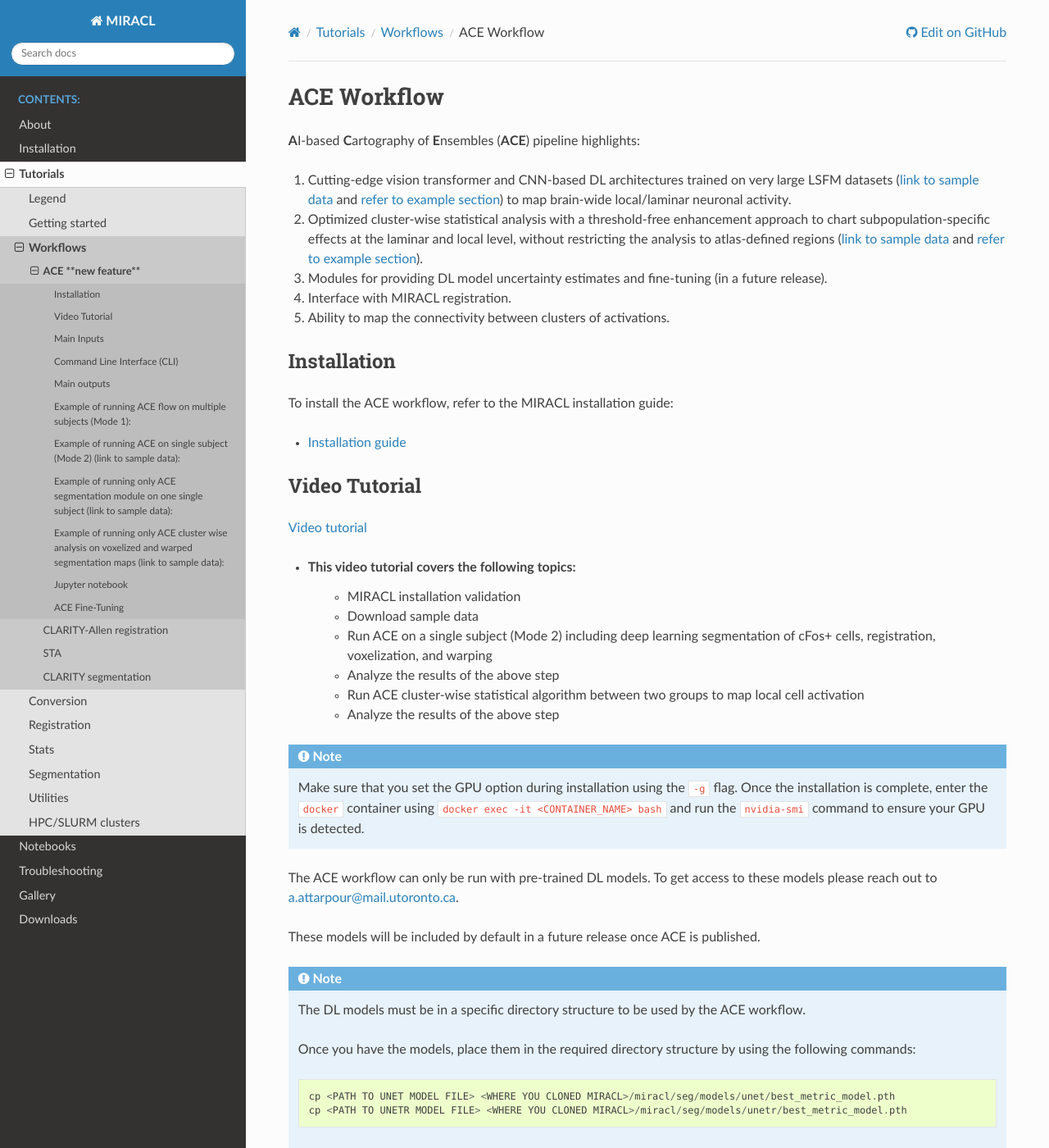
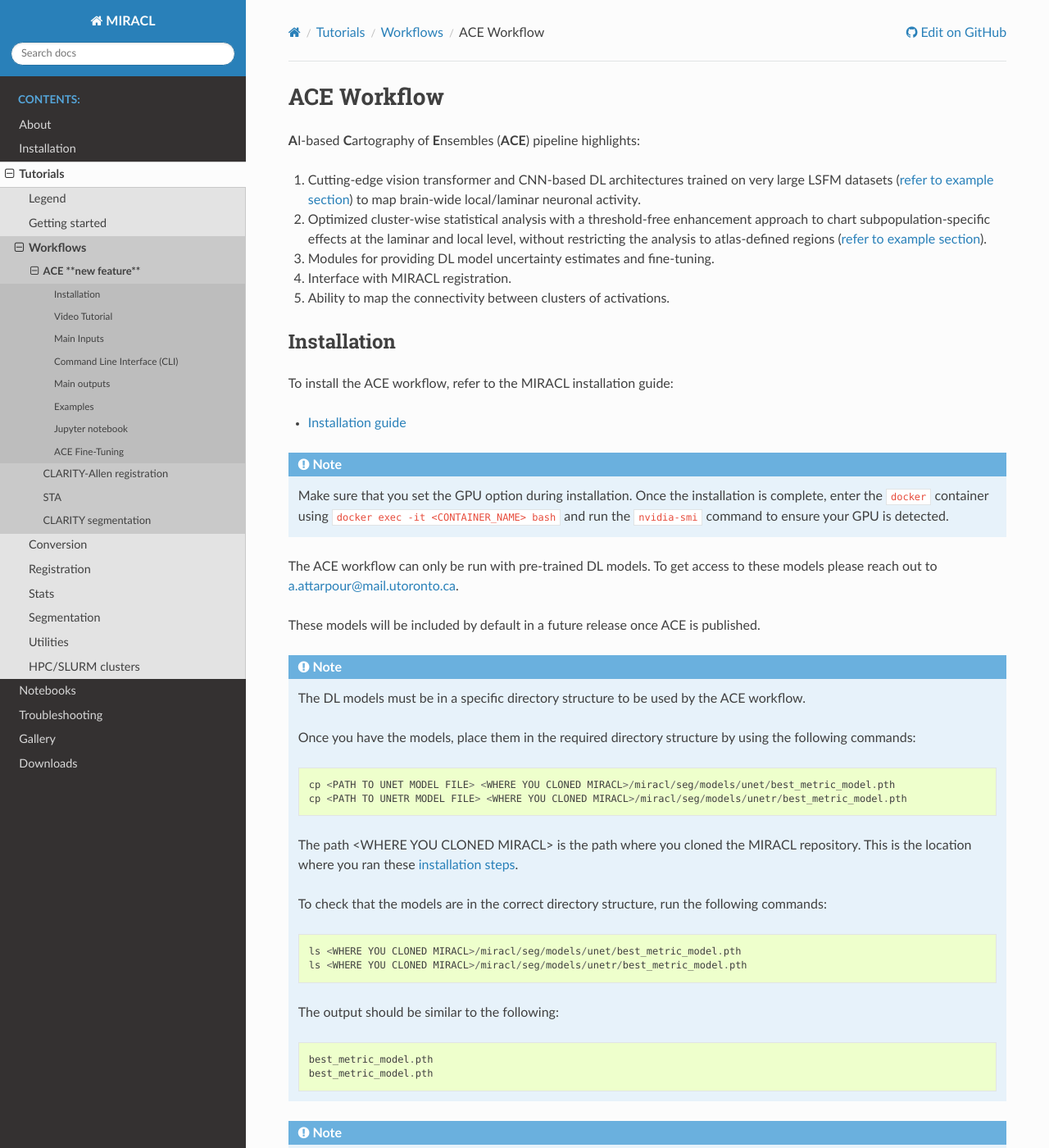
Before and after one commit to AICONSlab/MIRACL, a Sphinx documentation site: the page built from docs/tutorials/workflows/ace_flow/ace_flow.rst, in a window 1280 px wide and 1400 px high. Shown: the whole window at 82% size. Built offline with Sphinx 7.4.7 and the Read the Docs theme 3.1.0, drawn with Linux system fonts in a browser that asks for light colours; some of the changed text lies outside the part shown.

Commit message:
[feat] improve ACE documentation

```diff
--- a/docs/tutorials/workflows/ace_flow/ace_flow.rst
+++ b/docs/tutorials/workflows/ace_flow/ace_flow.rst
@@ -4,14 +4,13 @@
 **A**\ I-based **C**\ artography of **E**\ nsembles (**ACE**) pipeline highlights:
 
 1. Cutting-edge vision transformer and CNN-based DL architectures trained on
-   very large LSFM datasets (`link to sample data <https://huggingface.co/datasets/AICONSlab/MIRACL/blob/dev/sample_data/ace/ace_sample_data_mode_2.zip>`__
-   and :ref:`refer to example section<example_anchor>`) to map brain-wide local/laminar neuronal activity.
+   very large LSFM datasets (:ref:`refer to example section<example_anchor>`)
+   to map brain-wide local/laminar neuronal activity.
 2. Optimized cluster-wise statistical analysis with a threshold-free
    enhancement approach to chart subpopulation-specific effects at the laminar
    and local level, without restricting the analysis to atlas-defined regions
-   (`link to sample data <https://huggingface.co/datasets/AICONSlab/MIRACL/blob/dev/sample_data/ace/ace_sample_data_stats.zip>`__
-   and :ref:`refer to example section<example_anchor>`).
-3. Modules for providing DL model uncertainty estimates and fine-tuning (in a future release).
+   (:ref:`refer to example section<example_anchor>`).
+3. Modules for providing DL model uncertainty estimates and fine-tuning.
 4. Interface with MIRACL registration.
 5. Ability to map the connectivity between clusters of activations.
 
@@ -22,26 +21,9 @@
 
 - :doc:`Installation guide <../../../installation/installation>`
 
-Video Tutorial
-==============
-
-`Video tutorial <https://www.youtube.com/playlist?list=PLZeAd6YsEkyhWsHuym5dTV2wjQ299ekm8>`_
-
-- This video tutorial covers the following topics:
-   - MIRACL installation validation
-   - Download sample data
-   - Run ACE on a single subject (Mode 2) including deep learning
-     segmentation of cFos+ cells, registration, voxelization, and warping
-   - Analyze the results of the above step
-   - Run ACE cluster-wise statistical algorithm between two groups to map
-     local cell activation
-   - Analyze the results of the above step
-
-.. TODO: update the tutorial link
-
 .. note::
 
-   Make sure that you set the GPU option during installation using the ``-g`` flag.
+   Make sure that you set the GPU option during installation.
    Once the installation is complete, enter the ``docker`` container using ``docker exec -it <CONTAINER_NAME> bash``
    and run the ``nvidia-smi`` command to ensure your GPU is detected.
 
@@ -347,8 +346,11 @@
 
 .. _example_anchor:
 
+Examples
+========
+
 Example of running ACE flow on multiple subjects (Mode 1):
-==========================================================
+----------------------------------------------------------
 
 .. code-block::
 
@@ -360,8 +362,8 @@
       --sa_resolution 1.4 1.4 5.0
 
 
-Example of running ACE on single subject (Mode 2) (`link to sample data <https://huggingface.co/datasets/AICONSlab/MIRACL/resolve/dev/sample_data/ace/ace_sample_data_mode_2.zip>`__):
-======================================================================================================================================================================================
+Example of running ACE on single subject (Mode 2: Segmentation & Registration):
+-------------------------------------------------------------------------------
 
 .. note::
 
@@ -402,8 +406,8 @@
    The user can also run the ACE segmentation module or the ACE cluster-wise analysis module separately.
    Examples of running these modules separately are provided below.
 
-Example of running only ACE segmentation module on one single subject (`link to sample data <https://huggingface.co/datasets/AICONSlab/MIRACL/resolve/dev/sample_data/ace/ace_sample_data_mode_2.zip>`__):
-==========================================================================================================================================================================================================
+Example of running ACE on one single subject (Mode 2: Segmentation Only):
+-------------------------------------------------------------------------
 
 .. note::
 
@@ -429,8 +435,8 @@
       --sa_batch_size 2
 
 
-Example of running only ACE cluster wise analysis on voxelized and warped segmentation maps (`link to sample data <https://huggingface.co/datasets/AICONSlab/MIRACL/resolve/dev/sample_data/ace/ace_sample_data_stats.zip>`__):
-===============================================================================================================================================================================================================================
+Example of running only ACE cluster wise analysis on voxelized and warped segmentation maps:
+--------------------------------------------------------------------------------------------
 
 .. note::
 
@@ -447,13 +453,15 @@
    you want to download. For this tutorial, you will need to
    download option ``2``.
 
-   .. code-block::
+   Alternatively, download stats sample data `here <https://huggingface.co/datasets/AICONSlab/MIRACL/resolve/dev/sample_data/ace/ace_sample_data_stats.zip>`_.
 
-      $ miracl stats ace \
-         --control ./ctrl/ \
-         --treated ./treated/ \
-         --sa_output_folder ./output_dir \
-         --rwc_voxel_size 25
+.. code-block::
+
+   $ miracl stats ace \
+      --control ./ctrl/ \
+      --treated ./treated/ \
+      --sa_output_folder ./output_dir \
+      --rwc_voxel_size 25
 
 More information on the ``miracl stats ace`` function can be found
 :doc:`here <../../stats/ace_cluster/ace_cluster>`.
```
Also changed, not shown: other parts of docs/tutorials/workflows/ace_flow/ace_flow.rst (+21 -0 lines).
